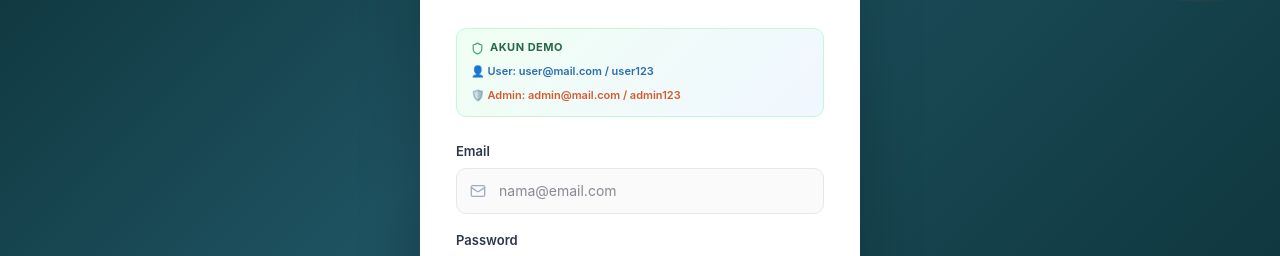
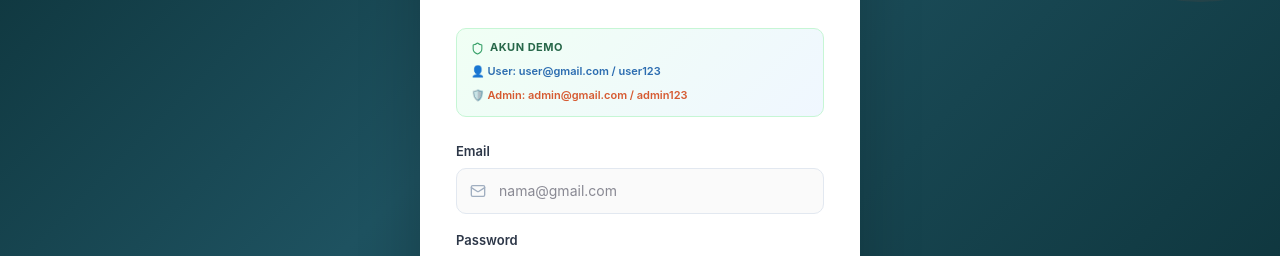
Before and after one commit to Styvenn/kulinerukl_frontend, a Next.js app: page /sign-in in a window 1280 px wide. Shown: the part 302-558 px from the top of the page. Built offline with nearby package versions, Linux system fonts and the light colour scheme; no server answers.

Commit message:
fix: name akun demo

```diff
--- a/app/sign-in/page.tsx
+++ b/app/sign-in/page.tsx
@@ -134,10 +134,10 @@ export default function SignInPage() {
             </div>
             <div style={{ display: 'flex', gap: 16 }}>
               <button
-                onClick={() => { setEmail('user@mail.com'); setPassword('user123'); }}
+                onClick={() => { setEmail('user@gmail.com'); setPassword('user123'); }}
                 style={{ fontSize: 11, color: '#2B6CB0', background: 'none', border: 'none', cursor: 'pointer', padding: 0, fontWeight: 600 }}
               >
-                👤 User: user@mail.com / user123
+                👤 User: user@gmail.com / user123
               </button>
             </div>
             <div>
@@ -145,7 +145,7 @@ export default function SignInPage() {
                 onClick={() => { setEmail('admin@mail.com'); setPassword('admin123'); }}
                 style={{ fontSize: 11, color: '#D65A31', background: 'none', border: 'none', cursor: 'pointer', padding: 0, fontWeight: 600 }}
               >
-                🛡️ Admin: admin@mail.com / admin123
+                🛡️ Admin: admin@gmail.com / admin123
               </button>
             </div>
           </div>
@@ -165,7 +165,7 @@ export default function SignInPage() {
                 <input
                   id="signin-email"
                   type="email"
-                  placeholder="nama@email.com"
+                  placeholder="nama@gmail.com"
                   value={email}
                   onChange={(e) => { setEmail(e.target.value); setErrors((p) => ({ ...p, email: undefined })); }}
                   style={{
@@ -273,11 +273,11 @@ export default function SignInPage() {
       </div>
 
       <style>{`
-        @keyframes spin {
-          from { transform: rotate(0deg); }
-          to   { transform: rotate(360deg); }
-        }
-      `}</style>
+          @keyframes spin {
+            from { transform: rotate(0deg); }
+            to   { transform: rotate(360deg); }
+          }
+        `}</style>
     </div>
   );
 }
```
